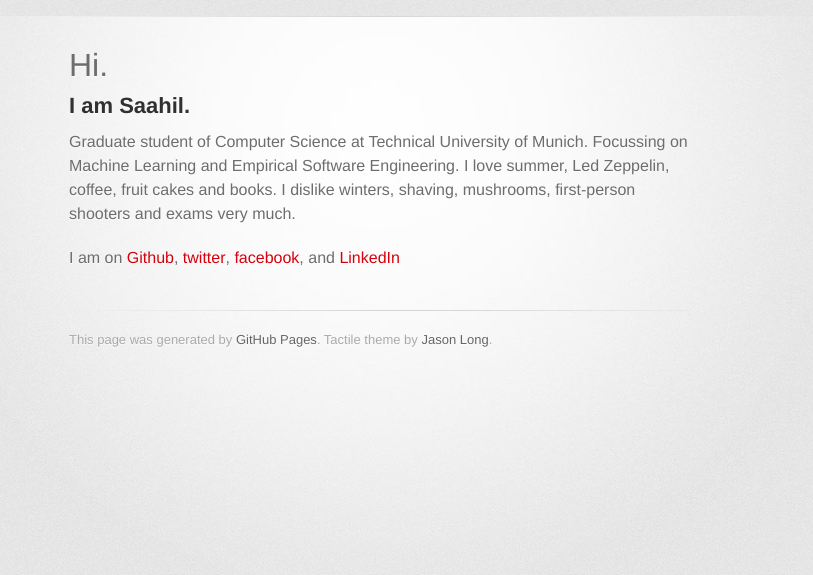
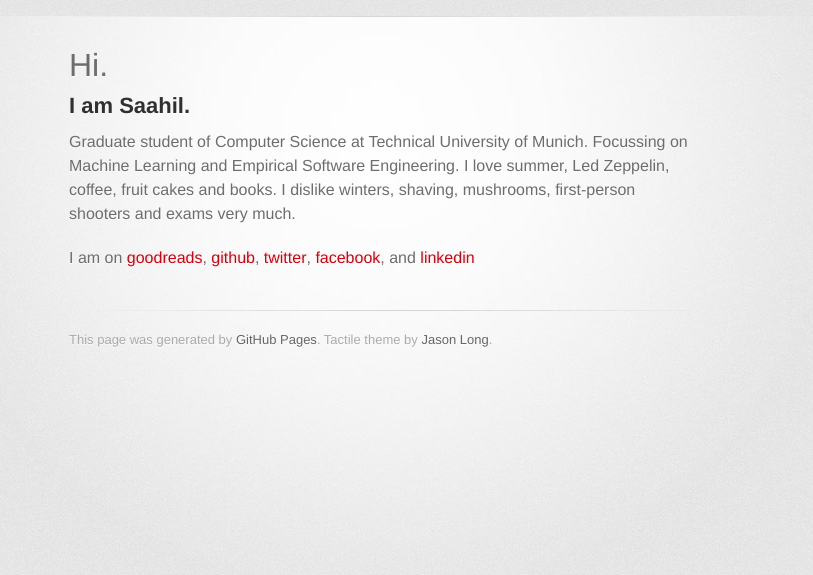
Before and after one commit to saahil/saahil.github.io, a Jekyll site: the page index.html, which Jekyll copies as it is, in a window 1280 px wide. Shown: the top 575 px of the page, without its empty margins (261-1074 px from the left). Built offline with Jekyll 4.4.1, drawn with Linux system fonts in a browser that asks for light colours; some web fonts are replaced; Markdown is read by kramdown in place of the engine named in the settings.

Commit message:
Goodreads link

```diff
--- a/index.html
+++ b/index.html
@@ -28,7 +28,7 @@
 
 <p>Graduate student of Computer Science at Technical University of Munich. Focussing on Machine Learning and Empirical Software Engineering. I love summer, Led Zeppelin, coffee, fruit cakes and books. I dislike winters, shaving, mushrooms, first-person shooters and exams very much. </p>
 
-<p>I am on <a href="http://github.com/saahil">Github</a>, <a href="http://twitter.com/saahil">twitter</a>, <a href="http://facebook.com/saahil.ognawala">facebook</a>,  and <a href="http://www.linkedin.com/in/saahilognawala">LinkedIn</a></p>
+<p>I am on <a href="http://www.goodreads.com/user/show/4789323-saahil-ognawala">goodreads</a>, <a href="http://github.com/saahil">github</a>, <a href="http://twitter.com/saahil">twitter</a>, <a href="http://facebook.com/saahil.ognawala">facebook</a>,  and <a href="http://www.linkedin.com/in/saahilognawala">linkedin</a></p>
         </section>
 
         <footer>
```
